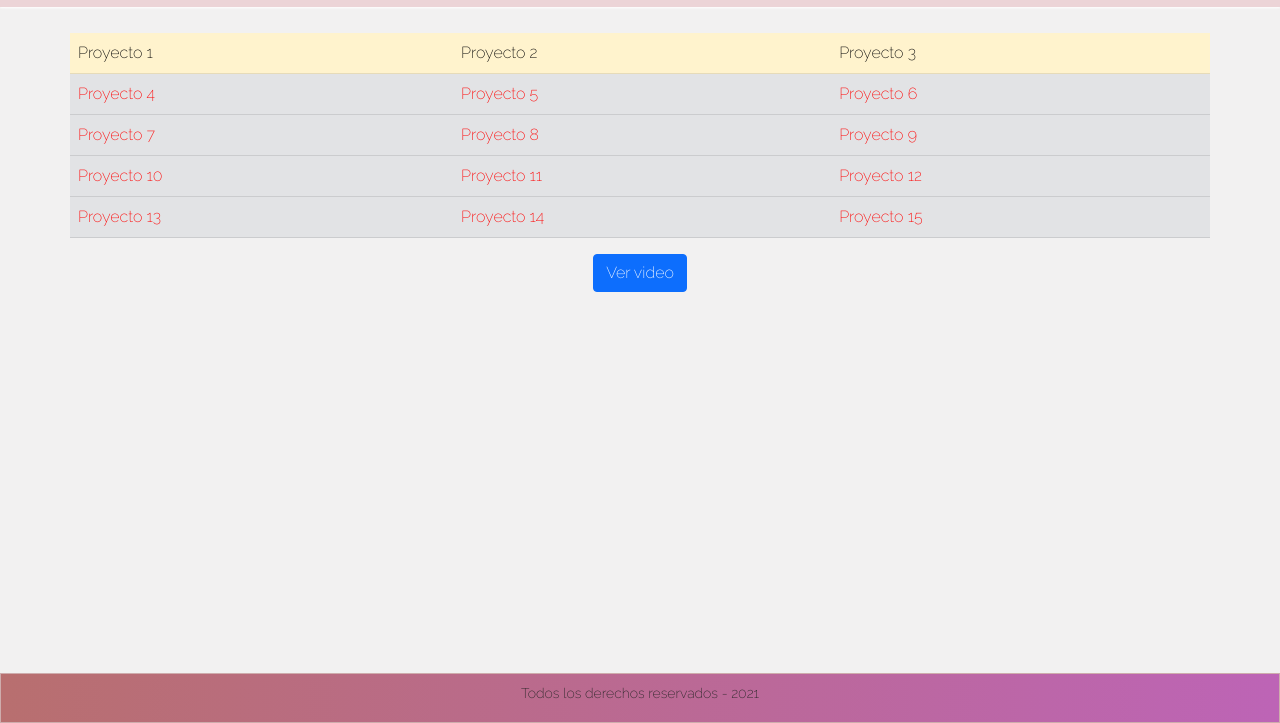
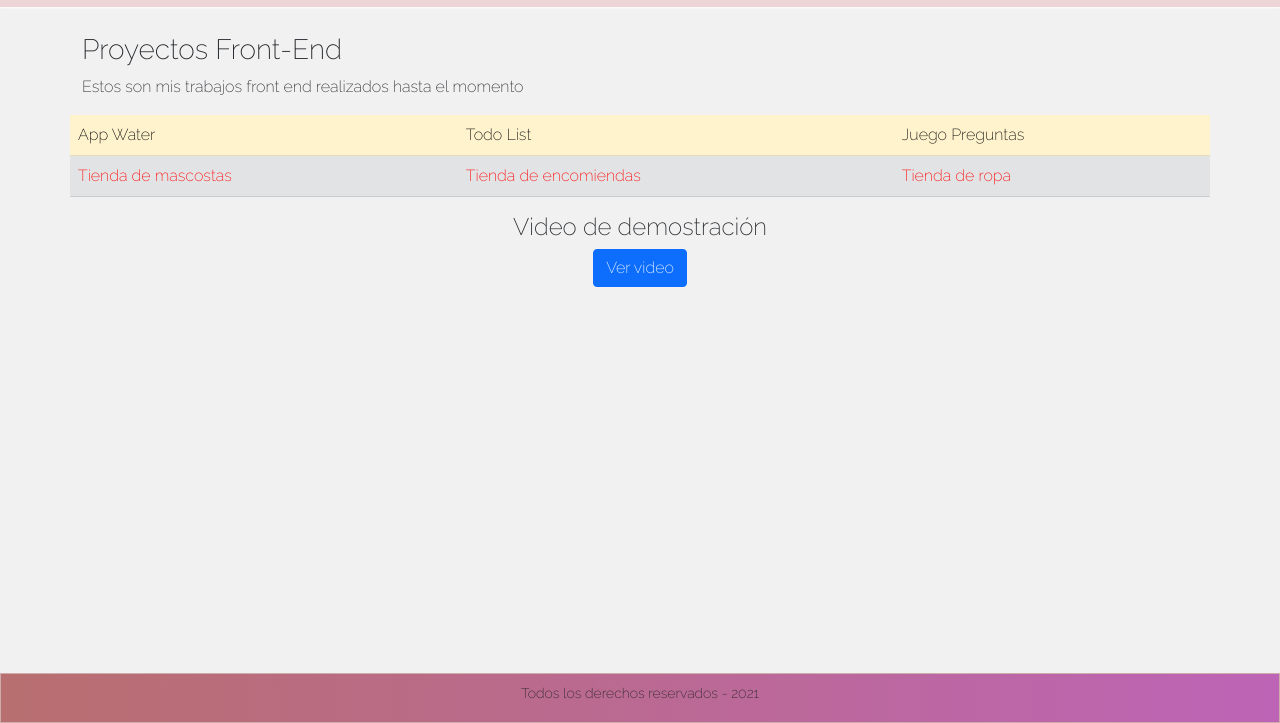
Before and after one commit to Brenda-lugo/desarrollo-web-coderhouse, a website: page portfolio.html in a window 1280 px wide. Shown: the part 77-800 px from the top of the page. Drawn offline with nearby package versions, Linux system fonts and the light colour scheme.

Commit message:
4ta Entrega Final y Proyecto Final

```diff
--- a/assets/scssBootstrap/_variables.scss
+++ b/assets/scssBootstrap/_variables.scss
@@ -46,7 +46,7 @@ $yellow:  #ffc107 !default;
 $green:   #198754 !default;
 $teal:    #20c997 !default;
 $cyan:    #0dcaf0 !default;
-$amarilloFuerte: #fbff00 !default;
+$amarilloFuerte: #e7e890 !default;
 $rojoClarito: #d05662 !default;
 // scss-docs-end color-variables
 
--- a/package.json
+++ b/package.json
@@ -1,5 +1,5 @@
 {
-  "name": "clase11",
+  "name": "Portfolio",
   "version": "1.0.0",
   "description": "",
   "main": "index.js",
--- a/portfolio.html
+++ b/portfolio.html
@@ -24,8 +24,8 @@
                     <li><a href="acercademi.html">Acerca de mi</a></li>
                     <li>Portfolio
                         <ul>
-                            <li><a href="portfolio.html">Opción 1</a></li>
-                            <li><a href="404.html">Opción 2</a></li>
+                            <li><a href="portfolio.html">Front End</a></li>
+                            <li><a href="404.html">Back End</a></li>
                         </ul>
                     </li>
                     <li><a href="skills.html">Skills</a></li>
@@ -38,36 +38,24 @@
     <section class="portfolio">
         <div class="container">
             <div class="row">
+                <h3>Proyectos Front-End</h3>
+                <p>Estos son mis trabajos front end realizados hasta el momento</p>
                 <table class="table table-secondary">
                     <tr>
-                        <td class="table-warning">Proyecto 1</td>
-                        <td class="table-warning">Proyecto 2</td>
-                        <td class="table-warning">Proyecto 3</td>
+                        <td class="table-warning">App Water</td>
+                        <td class="table-warning">Todo List</td>
+                        <td class="table-warning">Juego Preguntas</td>
                     </tr>
                     <tr class="table__1--color">
-                        <td>Proyecto 4</td>
-                        <td>Proyecto 5</td>
-                        <td>Proyecto 6</td>
-                    </tr>
-                    <tr class="table__2--color">
-                        <td>Proyecto 7</td>
-                        <td>Proyecto 8</td>
-                        <td>Proyecto 9</td>
-                    </tr>
-                    <tr class="table__3--color">
-                        <td>Proyecto 10</td>
-                        <td>Proyecto 11</td>
-                        <td>Proyecto 12</td>
-                    </tr>
-                    <tr class="table__4--color">
-                        <td>Proyecto 13</td>
-                        <td>Proyecto 14</td>
-                        <td>Proyecto 15</td>
+                        <td>Tienda de mascostas</td>
+                        <td>Tienda de encomiendas</td>
+                        <td>Tienda de ropa</td>
                     </tr>
                 </table>
             </div>
         </div>
         <div class="container text-center">
+            <h4>Video de demostración</h4>
             <!-- Button trigger modal -->
             <button type="button" class="btn btn-primary" data-bs-toggle="modal" data-bs-target="#modalVideoUno">
                 Ver video
```
Also changed, not shown: 404.html (+2 -2 lines), acercademi.html (+2 -2 lines), contacto.html (+2 -2 lines), index.html (+8 -29 lines), skills.html (+4 -2 lines), assets/css/bootstrap.css.
